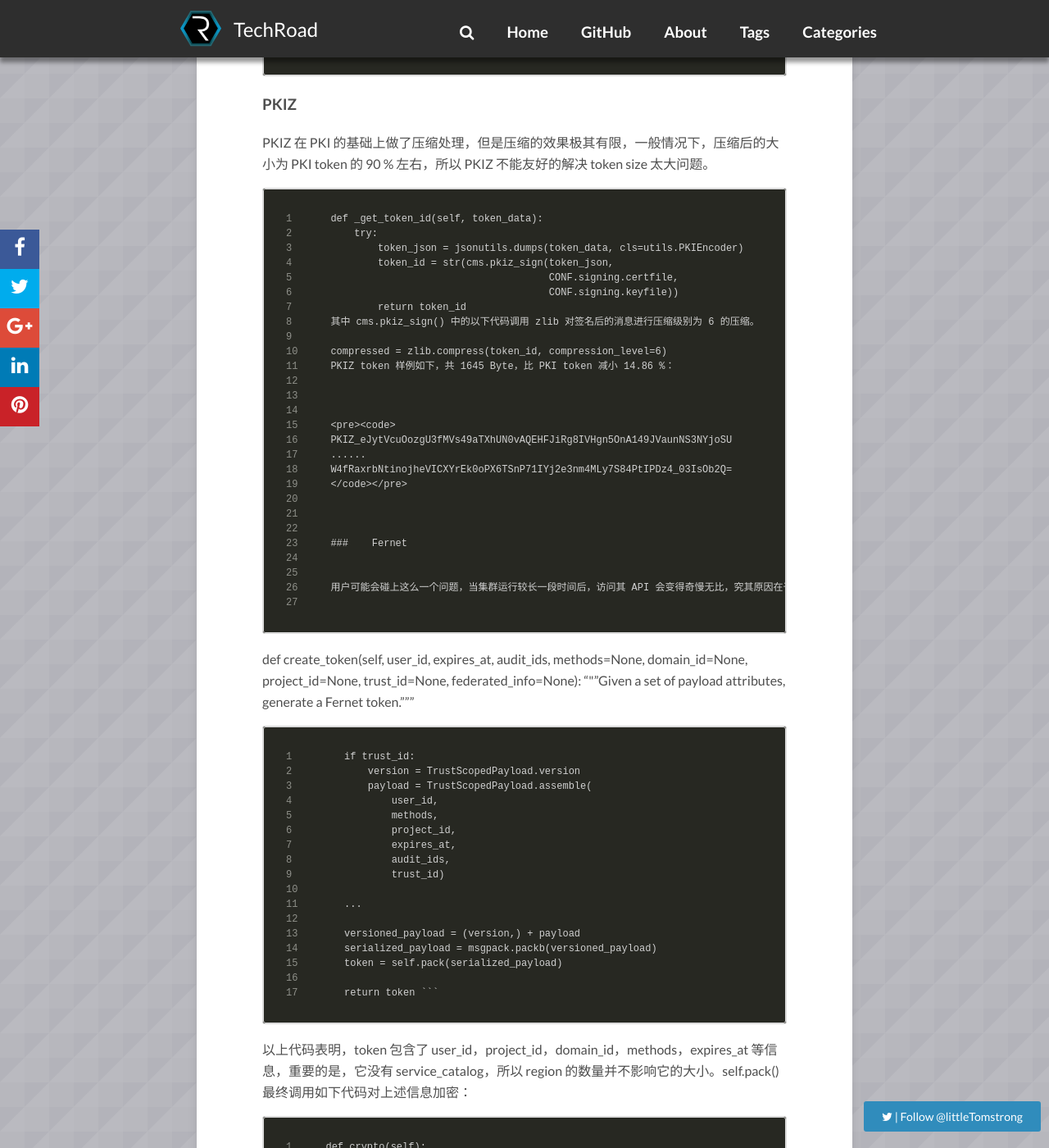
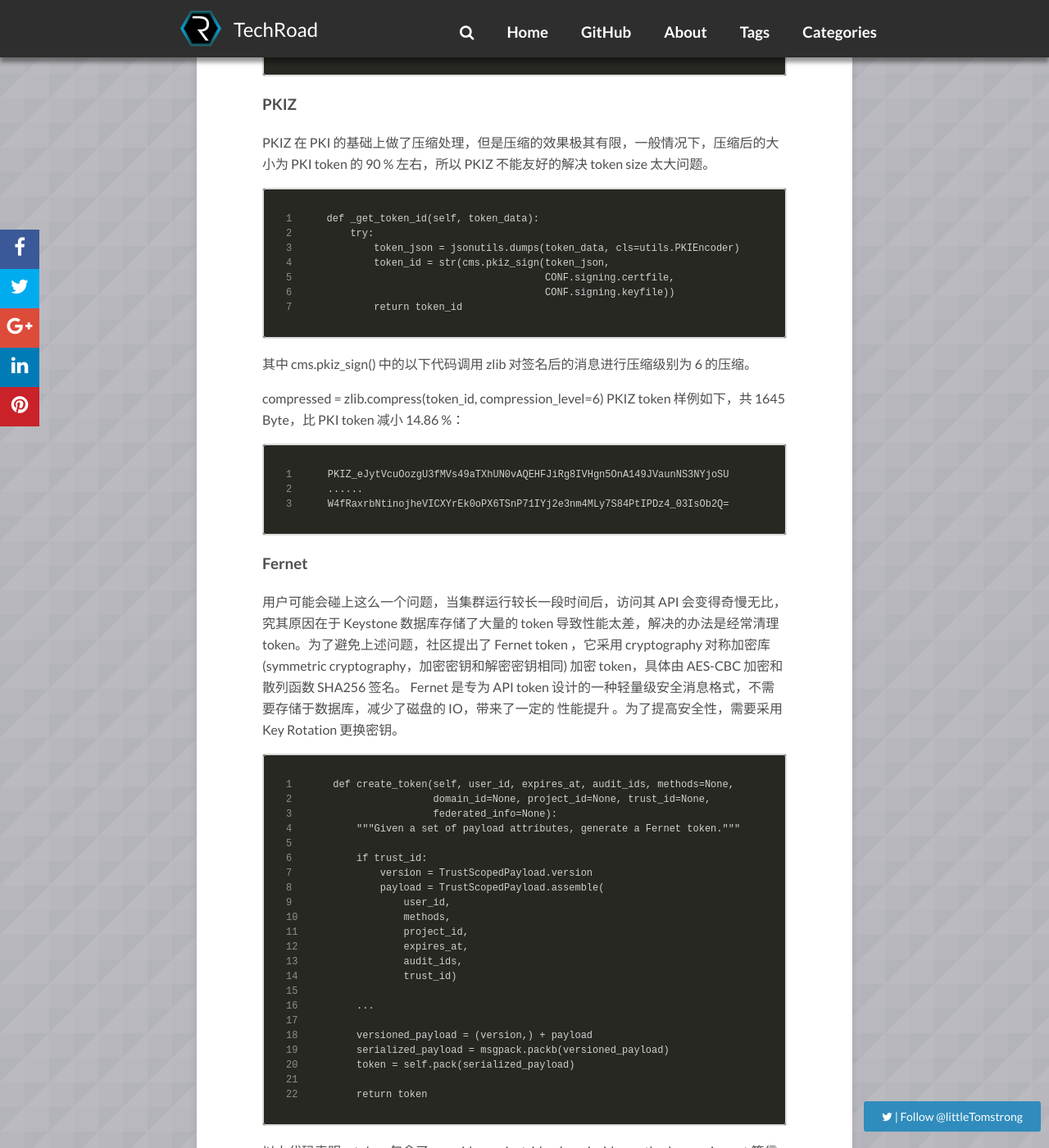
Before and after one commit to JianqingJiang/jianqingjiang.github.io, a Jekyll site: the page built from _posts/2016-08-16-openstack_keystone.md, in a window 1280 px wide and 1400 px high, scrolled down 12420 px. Shown: the whole window at 82% size. Built offline with Jekyll 4.4.1, drawn with Linux system fonts in a browser that asks for light colours; nearby versions of some CDN libraries; comment, search, counter and statistics services are not loaded.

Commit message:
modified _config.yml

````diff
--- a/_posts/2016-08-16-openstack_keystone.md
+++ b/_posts/2016-08-16-openstack_keystone.md
@@ -449,6 +449,8 @@ UUID token 简单美观，不携带其它信息，因此 Keystone 必须实现 t
 
 在阐述 PKI（Public Key Infrastruction） token 前，让我们简单的回顾 公开密钥加密(public-key cryptography) 和 数字签名 。公开密钥加密，也称为非对称加密(asymmetric cryptography，加密密钥和解密密钥不相同)，在这种密码学方法中，需要一对密钥，分别为公钥(Public Key)和私钥(Private Key)，公钥是公开的，私钥是非公开的，需用户妥善保管。如果把加密和解密的流程当做函数 C(x) 和 D(x)，P 和 S 分别代表公钥和私钥，对明文 A 和密文 B 而言，数学的角度上有以下公式：
 
+
+
 ```
 B = C(A, S)A = D(B, P)
 ```
@@ -526,18 +528,21 @@ def _get_token_id(self, token_data):
                                      CONF.signing.certfile,
                                      CONF.signing.keyfile))
         return token_id
+```
+
+
+
 其中 cms.pkiz_sign() 中的以下代码调用 zlib 对签名后的消息进行压缩级别为 6 的压缩。
 
 compressed = zlib.compress(token_id, compression_level=6)
 PKIZ token 样例如下，共 1645 Byte，比 PKI token 减小 14.86 %：
 
 
-
-<pre><code>
+```
 PKIZ_eJytVcuOozgU3fMVs49aTXhUN0vAQEHFJiRg8IVHgn5OnA149JVaunNS3NYjoSU
 ......
 W4fRaxrbNtinojheVICXYrEk0oPX6TSnP71IYj2e3nm4MLy7S84PtIPDz4_03IsOb2Q=
-</code></pre>
+```
 
 
 
````
